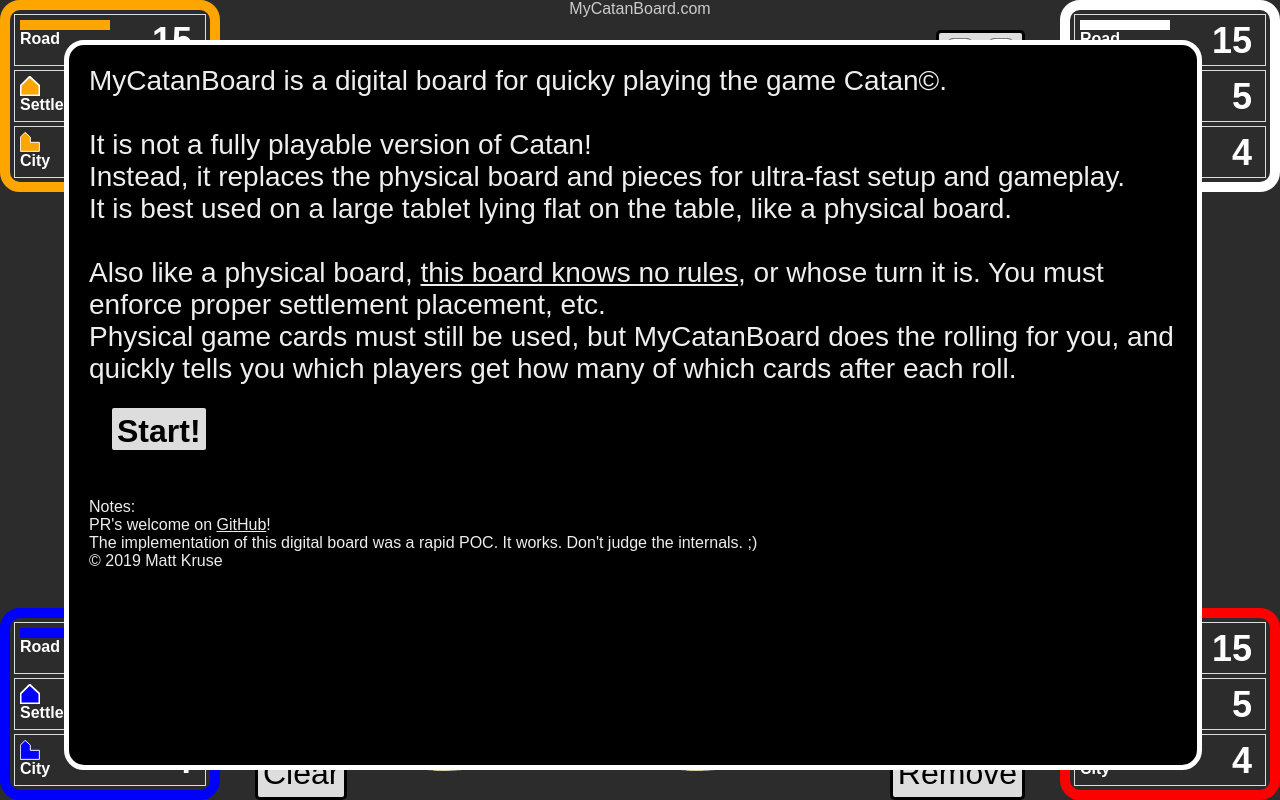
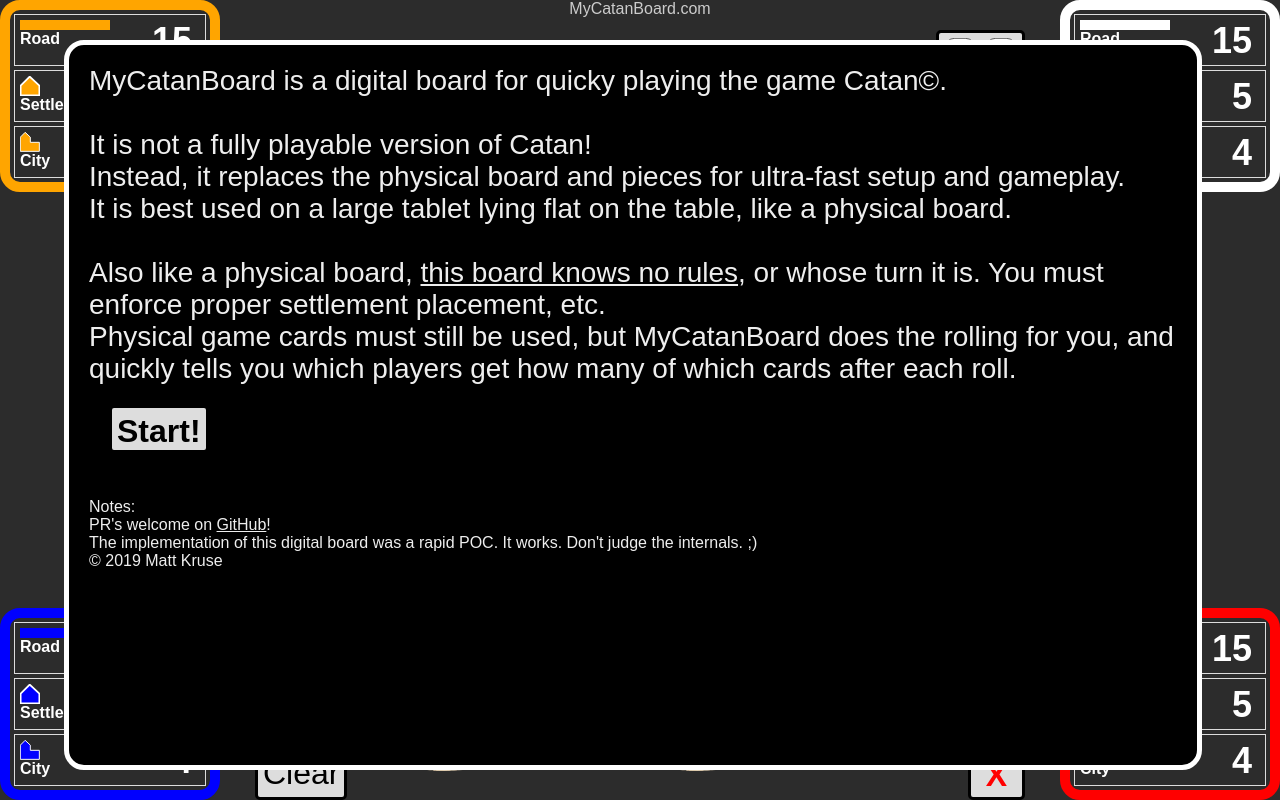
Before and after one commit to matt-kruse/my-catan-board, a plain HTML site: page index.html in a window 1280 px wide. Drawn offline with Linux system fonts and the light colour scheme.

Commit message:
sharing stuff

```diff
--- a/index.html
+++ b/index.html
@@ -130,7 +130,7 @@
         <span class="dice dice-5"></span>
         <span class="dice dice-5"></span>
       </div>
-      <div class="button button-remove" mode="remove">Remove</div>
+      <div class="button button-remove" mode="remove">X</div>
       <div class="button button-done" mode="" message="">Clear</div>
 
       <div class="boat row-0 col-2"></div>
--- a/style.css
+++ b/style.css
@@ -128,6 +128,10 @@ html,body { margin:0; padding:0; overflow:hidden; background-color:rgb(44, 44, 4
 .button-remove {
     right:0;
     bottom:0;
+    color:red;
+    font-family:sans-serif;
+    font-weight:bold;
+    padding:3px 15px;
 }
 
 *:not(html)[mode] {
```
Also changed, not shown: favicon.gif (added), favicon.ico (added), share.png (added), 1 other file.
